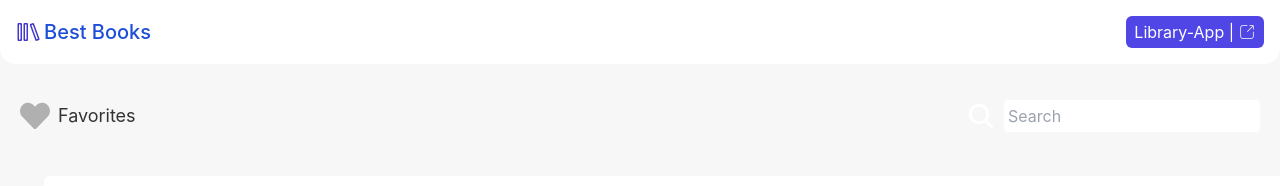
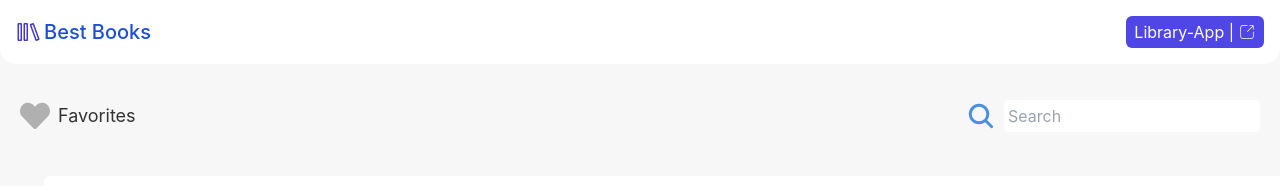
Before and after one commit to hasanashrafi/library-app-react, a React (Vite) app: page / in a window 1280 px wide. Shown: the top 186 px of the page. Built offline with nearby package versions, Linux system fonts and the light colour scheme.

Commit message:
edit styles and colors

```diff
--- a/src/components/SearchBar.jsx
+++ b/src/components/SearchBar.jsx
@@ -4,7 +4,7 @@ function SearchBar({ search, setSearch, searchHandler }) {
     return (
         <div className='flex items-center gap-x-2'>
             <button onClick={searchHandler}>
-                <IoSearch className='text-3xl text-white'/>
+                <IoSearch className='text-3xl text-primary'/>
             </button>
             <input
                 className='p-1 outline-none rounded'
```
